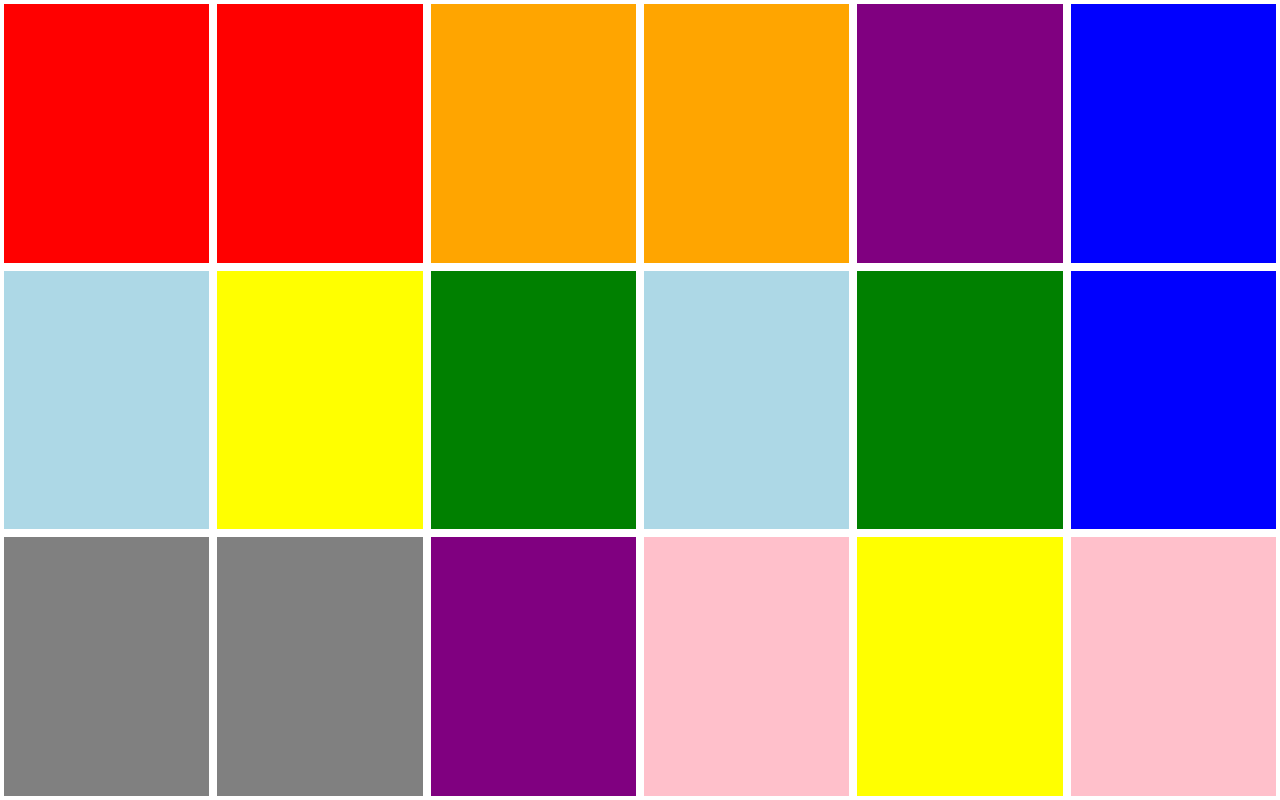
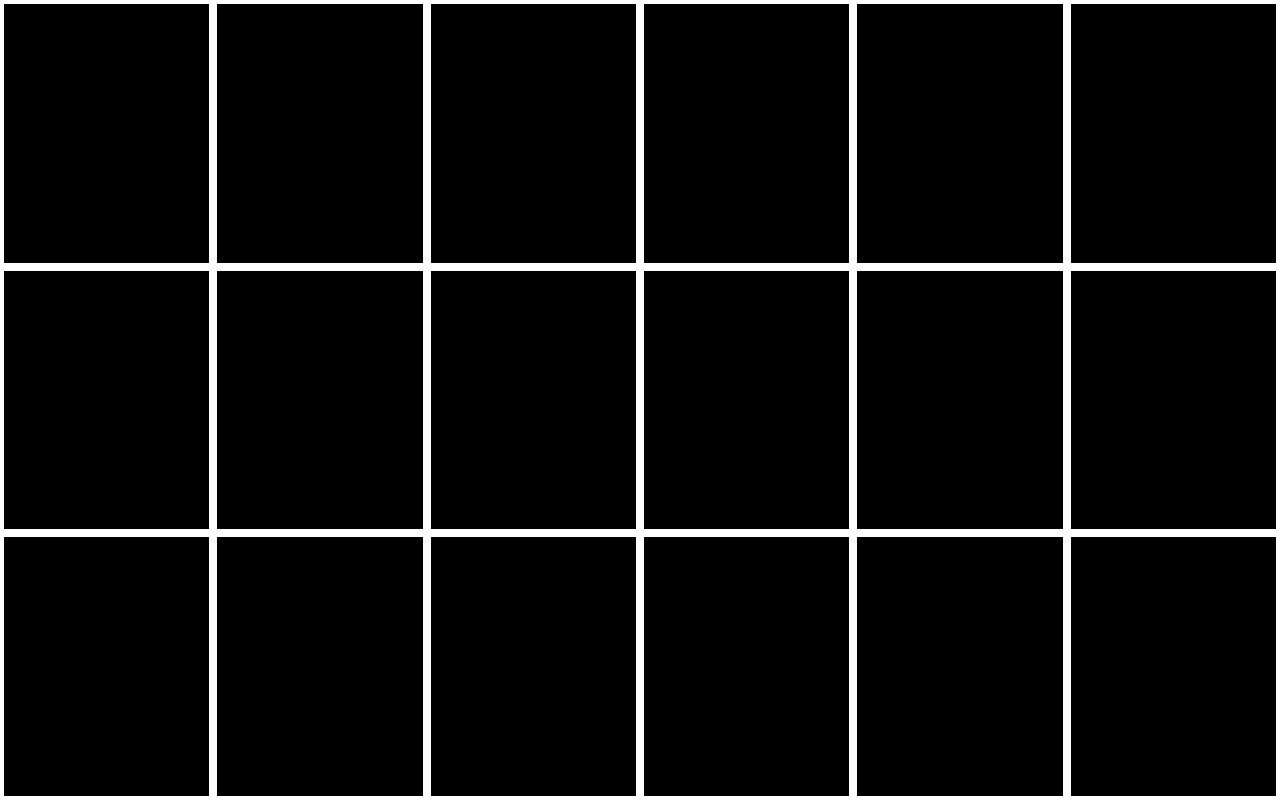
Before and after one commit to annbag/Memory-Game, a plain HTML site: page index.html in a window 1280 px wide. Drawn offline with Linux system fonts and the light colour scheme.

Commit message:
add hidden class in JS

```diff
--- a/script.js
+++ b/script.js
@@ -7,13 +7,22 @@ let cards = document.querySelectorAll('div'); //All, poniewąz chcemy pobrać ws
 cards = [...cards]; // zamiana NodeList na tablicę
 //console.log(cards);
 //console.log(cards instanceof Array)
+const clickCard = function(){};
 const init = function() {
 	//forEach wykonuje funkcję raz dla każdego card(elementu tablicy)
 	cards.forEach(function(card){
 		const position = Math.floor(Math.random() * cardsColor.length);
+		//dodanie klasy do danego diva
 		card.classList.add(cardsColor[position]);
-		//spice usuwa nam konkretny element z tablicy, tylko musimy wskazać o jakim indeksie -->1-jeden element
+		//spice usuwa nam konkretny element z tablicy, tylko musimy wskazać o jakim indeksie -->1-jeden element, tablica bedzie krótsza przy kolejnym losowaniu
 		cardsColor.splice(position, 1);
 	})
+	// po sekundzie doodanie klasy hidden - ukrycie i dodanie nasłuchwiania na kilk
+	setTimeout(function(){
+		cards.forEach(function(card){
+			card.classList.add('hidden')
+			card.addEventListener('click', clickCard)
+		})
+	}, 1000)
 }
 init()
--- a/style.css
+++ b/style.css
@@ -42,7 +42,7 @@ div {
 	background-color: grey;
 }
 .pink {
-	background-color: pink;
+	background-color: violet;
 }
 .purple {
 	background-color: purple;
```
